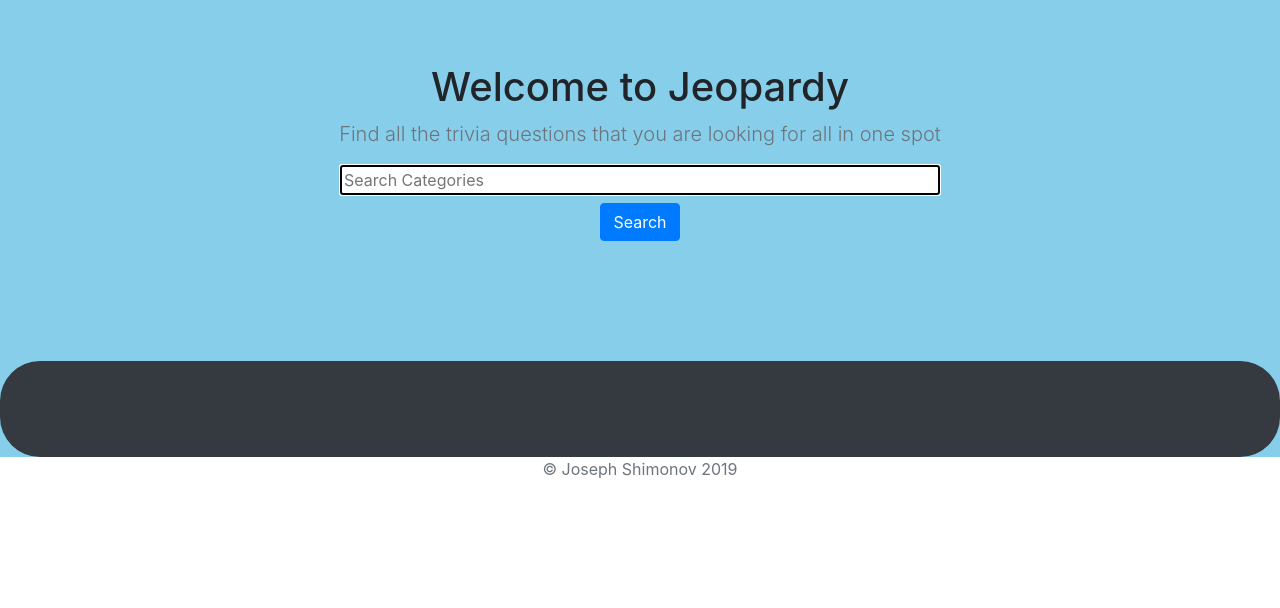
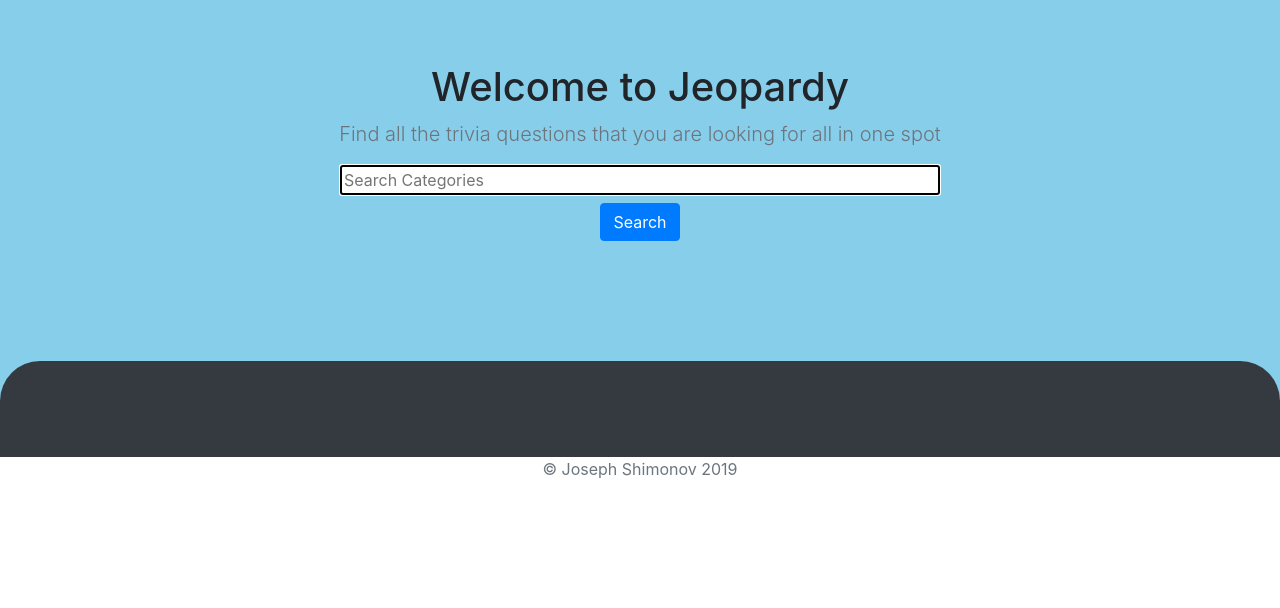
Before and after one commit to JShimonov/Capital-One-App, a Django app: page / in a window 1280 px wide. Shown: the part 57-665 px from the top of the page. Run offline with Django 3.2, Linux system fonts and the light colour scheme; data that the repository does not hold is empty; some libraries are stand-ins or nearby versions.

Commit message:
minor style changes

```diff
--- a/trivia/templates/trivia/categories.html
+++ b/trivia/templates/trivia/categories.html
@@ -3,7 +3,7 @@
 {% block content %}
   <h1 style="text-align:center">Categories Page</h1>
 
-  <div class="album py-5 bg-dark" style="border-radius:40px">
+  <div class="album py-5 bg-dark" style="border-radius:40px 40px 0px 0px">
     <div class="container">
         <!-- categories: id, title, clues_count-->
         {% for categ in categories %}
--- a/trivia/templates/trivia/home.html
+++ b/trivia/templates/trivia/home.html
@@ -3,12 +3,12 @@
 {% block content %}
 
 
-      <div class="album py-5 bg-dark" style="border-radius:40px">
+      <div class="album py-5 bg-dark" style="border-radius:40px 40px 0px 0px">
         <div class="container">
 
             {% for triv in trivia %}
 
-              <div class="card mb-3 shadow-sm" style="border-radius:25px">
+              <div class="card mb-3 shadow-sm" style="border-radius:15px 60px">
                 <div class="card-body">
                   <p class="card-text" style="text-align:center">ID: {{ triv.id }}</p>
                   <p class="card-text" style="text-align:center">Trivia Question: {{ triv.question }}</p>
```
